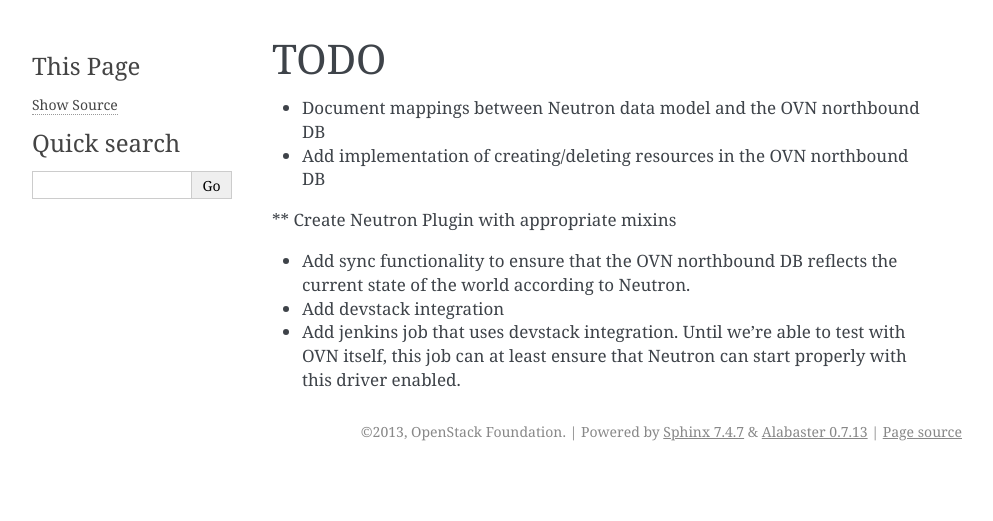
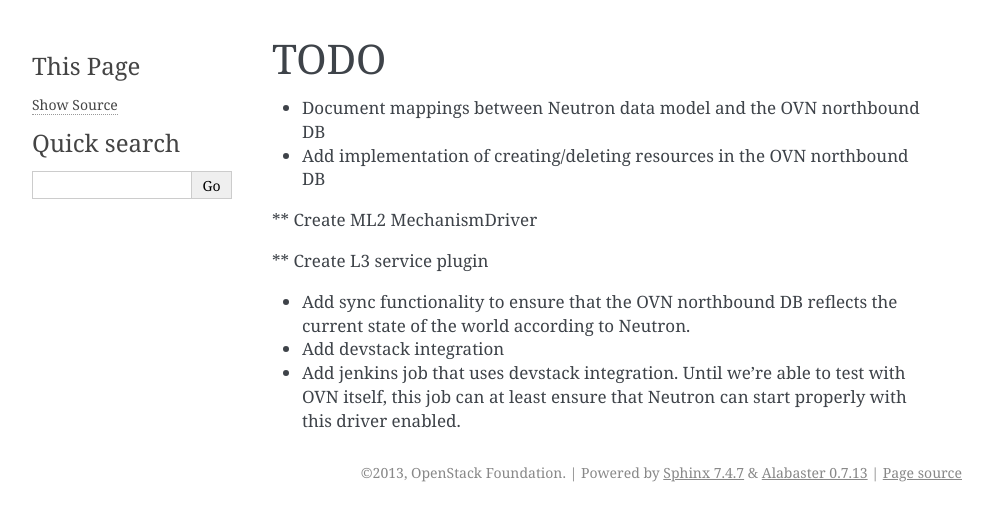
Before and after one commit to openstack-archive/networking-ovn, a Sphinx documentation site: the page built from doc/source/todo.rst, in a window 1280 px wide. Shown: the top 521 px of the page, without its empty margins (148-1141 px from the left). Built offline with Sphinx 7.4.7, drawn with Linux system fonts in a browser that asks for light colours.

Commit message:
Revert "Change from ML2 to monolithic plugin"
This reverts commit 3fdb8768b78a0b75e8c7980badeb8d2365ec3686.

The referenced thread is still ongoing.  The choice doesn't seem so
obvious.  I'm tempted to just revert back to the original plan of
using ML2 to get to something that works as quickly as possible and
just converting to a monolithic plugin later if/when needed.

Change-Id: If095ad0cec6e43c2e6484320e7415fce2fc9140d

```diff
--- a/doc/source/todo.rst
+++ b/doc/source/todo.rst
@@ -5,7 +5,9 @@ TODO
 
 * Add implementation of creating/deleting resources in the OVN northbound DB
 
-** Create Neutron Plugin with appropriate mixins
+** Create ML2 MechanismDriver
+
+** Create L3 service plugin
 
 * Add sync functionality to ensure that the OVN northbound DB reflects the
   current state of the world according to Neutron.
```
